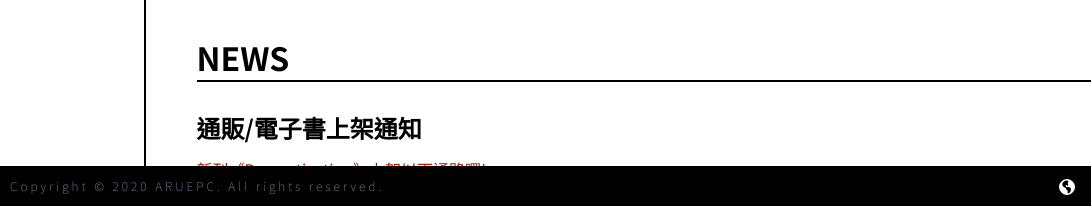
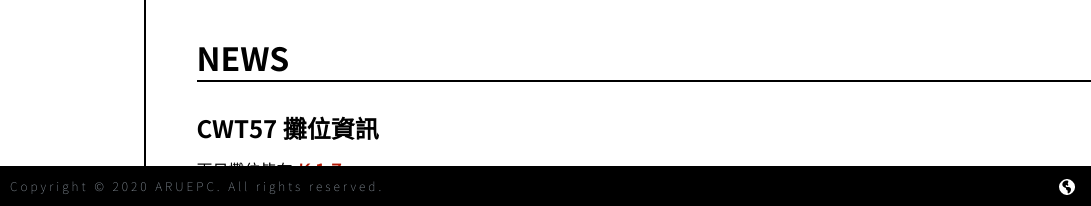
Before and after one commit to aruepc/aruepc.github.io, a plain HTML site: page index.html in a window 1280 px wide. Shown: the part 594-800 px from the top of the page, 0-1091 px from the left. Drawn offline with nearby package versions, Linux system fonts and the light colour scheme.

Commit message:
CWT57資訊更新

```diff
--- a/index.html
+++ b/index.html
@@ -238,6 +238,11 @@
             <article id="NEWS" name="NEWS">
                 <h2 class="font1">NEWS</h2>
                 <section>
+                    <h3>CWT57 攤位資訊</h3>
+                    <p>兩日攤位皆在 <span class="red bold">Ｋ１７</span>
+                        <br> 活動時間: 2021年02月06/07日</p>
+                    <br>
+                    <br>
                     <h3 class="font3">通販/電子書上架通知</h3>
                     <p class="font5">
                         <span class="red">新刊《Domestication》上架以下通路囉! </span>
```
